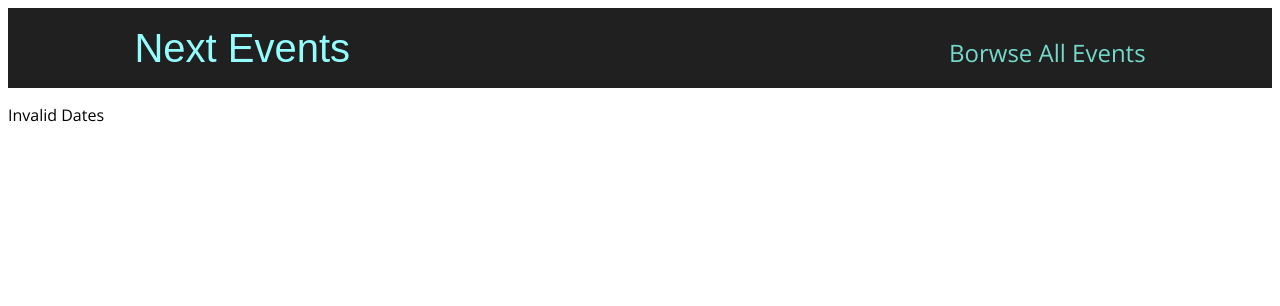
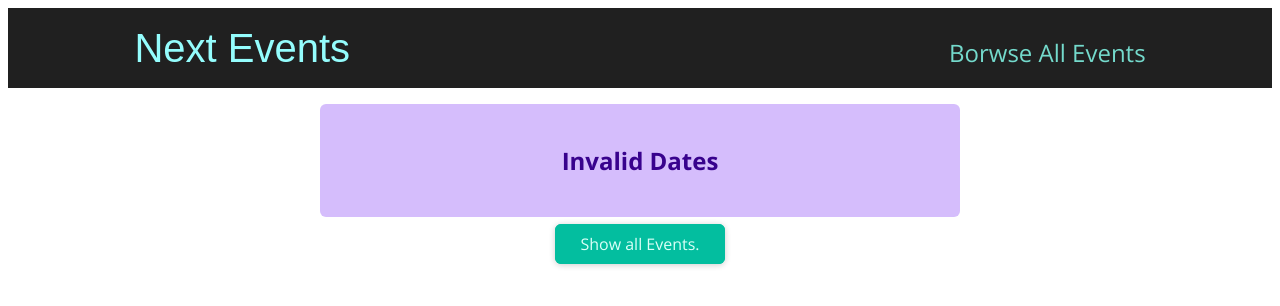
Before and after one commit to TextError/NextJs---Project-1, a Next.js app: page /events/e2 in a window 1280 px wide. Shown: the top 306 px of the page. Built offline with nearby package versions, Linux system fonts and the light colour scheme.

Commit message:
Title component / update slug component

```diff
--- a/components/events/EventSearch.jsx
+++ b/components/events/EventSearch.jsx
@@ -43,7 +43,7 @@ const EventSearch = ({ onSearch }) => {
           </select>
         </div>
       </div>
-      <Button onClick={onClick}>Find Events</Button>
+      <Button>Find Events</Button>
     </form>
   )
 }
--- /dev/null
+++ b/components/events/Title.jsx
@@ -0,0 +1,16 @@
+import Button from '../common/ui/Button';
+import classes from './title.module.css';
+
+const Title = ({ date }) => {
+
+  const isDate = new Date(date).toLocaleDateString('en-US', { month: 'long', year: 'numeric' });
+
+  return (
+    <section className={classes.title}>
+      <h1>Events in {isDate}</h1>
+      <Button to='/events'>Show all events</Button>
+    </section>
+  );
+}
+
+export default Title;
--- /dev/null
+++ b/components/events/title.module.css
@@ -0,0 +1,6 @@
+.title {
+  margin: 2rem auto;
+  width: 90%;
+  max-width: 40rem;
+  text-align: center;
+}
--- a/pages/events/[...slug].jsx
+++ b/pages/events/[...slug].jsx
@@ -1,5 +1,9 @@
 import { useRouter } from 'next/router';
 import data from '../../data';
+
+import Button from '../../components/common/ui/Button';
+import EventList from '../../components/common/EventList';
+import Title from '../../components/events/Title';
 
 const Slug = () => {
   const { query: { slug }} = useRouter();
@@ -10,19 +14,40 @@ const Slug = () => {
   const numYear = +year;
   const numMonth = +month;
 
-  if(isNaN(numYear) || isNaN(numMonth) || numMonth < 1 || numMonth > 12) return <p>Invalid Dates</p>
+  if(isNaN(numYear) || isNaN(numMonth) || numMonth < 1 || numMonth > 12) return (
+    <>
+      <div className='alert'>
+        <p>Invalid Dates</p>
+      </div>
+      <div className='center'>
+        <Button to='/events'>Show all Events.</Button>
+      </div>
+    </>
+  );
 
   const events = data.filter(ev => {
     const date = new Date(ev.date);
     return date.getFullYear() === numYear && date.getMonth() === numMonth - 1
   });
 
-  if(!events || events.length === 0) return <p>No Events!</p>
+  if(!events || events.length === 0) return (
+    <>
+      <div className='alert'>
+        <p>No Events!</p>
+      </div>
+      <div className='center'>
+        <Button to='/events'>Show all Events.</Button>
+      </div>
+    </>
+  );
+
+  const date = new Date(numYear, numMonth-1);
 
   return (
-    <div>
-
-    </div>
+    <>
+      <Title date={date} />
+      <EventList events={events} />
+    </>
   )
 }
 
--- a/pages/events/index.jsx
+++ b/pages/events/index.jsx
@@ -11,8 +11,8 @@ const Events = () => {
 
   return (
     <>
+      <EventSearch onSearch={onSearch} />
       <EventList events={events} />
-      <EventSearch onSearch={onSearch} />
     </>
   );
 }
--- a/styles/globals.css
+++ b/styles/globals.css
@@ -27,3 +27,16 @@ ul {
   margin: auto;
   text-align: center;
 }
+
+.alert {
+  margin: 1rem auto;
+  padding: 1rem 2rem;
+  width: 90%;
+  max-width: 40rem;
+  background-color: #d5bdfc;
+  color: #38028d;
+  font-weight: bold;
+  font-size: 1.5rem;
+  text-align: center;
+  border-radius: 6px;
+}
```
Also changed, not shown: pages/events/[id].jsx (+5 -2 lines).
